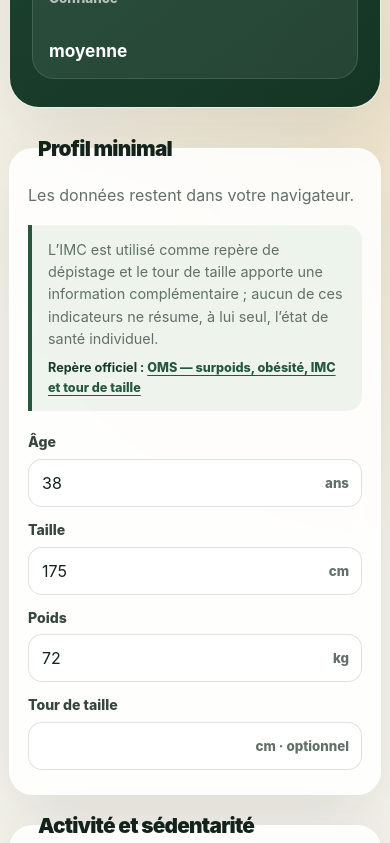
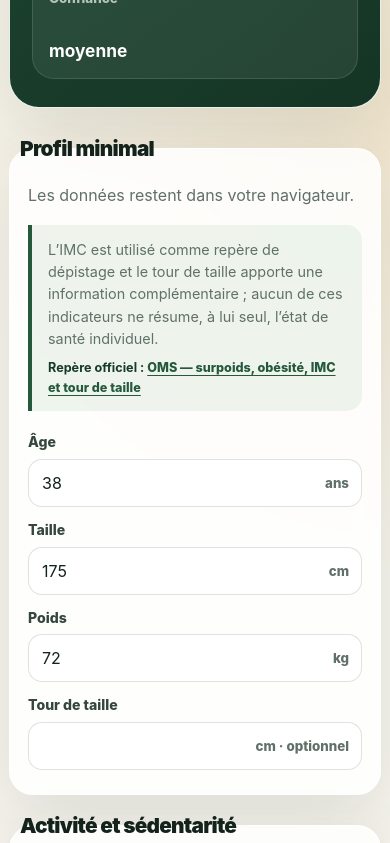
Before and after one commit to pharmaexport/BiologicalAge, a Next.js app: page / in a window 390 px wide. Shown: the part 1360-2203 px from the top of the page. Built offline with nearby package versions, Linux system fonts and the light colour scheme.

Commit message:
Aligner les titres de sections sur mobile

```diff
--- a/app/globals.css
+++ b/app/globals.css
@@ -151,6 +151,7 @@ progress::-moz-progress-bar { background: var(--green); border-radius: 999px; }
   .metricGrid, .formGrid, .detailsColumn { grid-template-columns: 1fr; }
   .detailsColumn .stickyCard, .detailsColumn .methodCard { grid-column: auto; }
   fieldset { padding: 24px 18px; border-radius: 24px; }
+  legend { margin-left: -18px; }
   .field > span { min-height: 0; }
   .submitButton { width: 100%; }
 }
```
